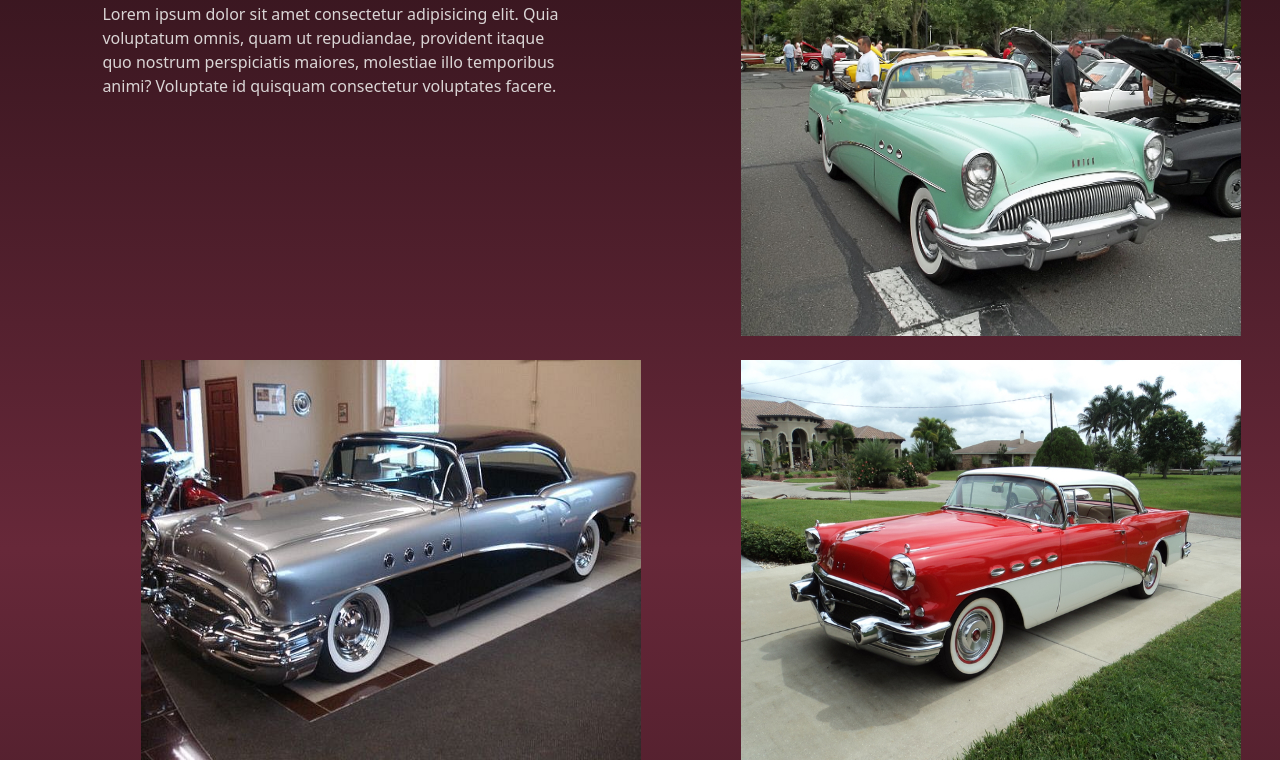
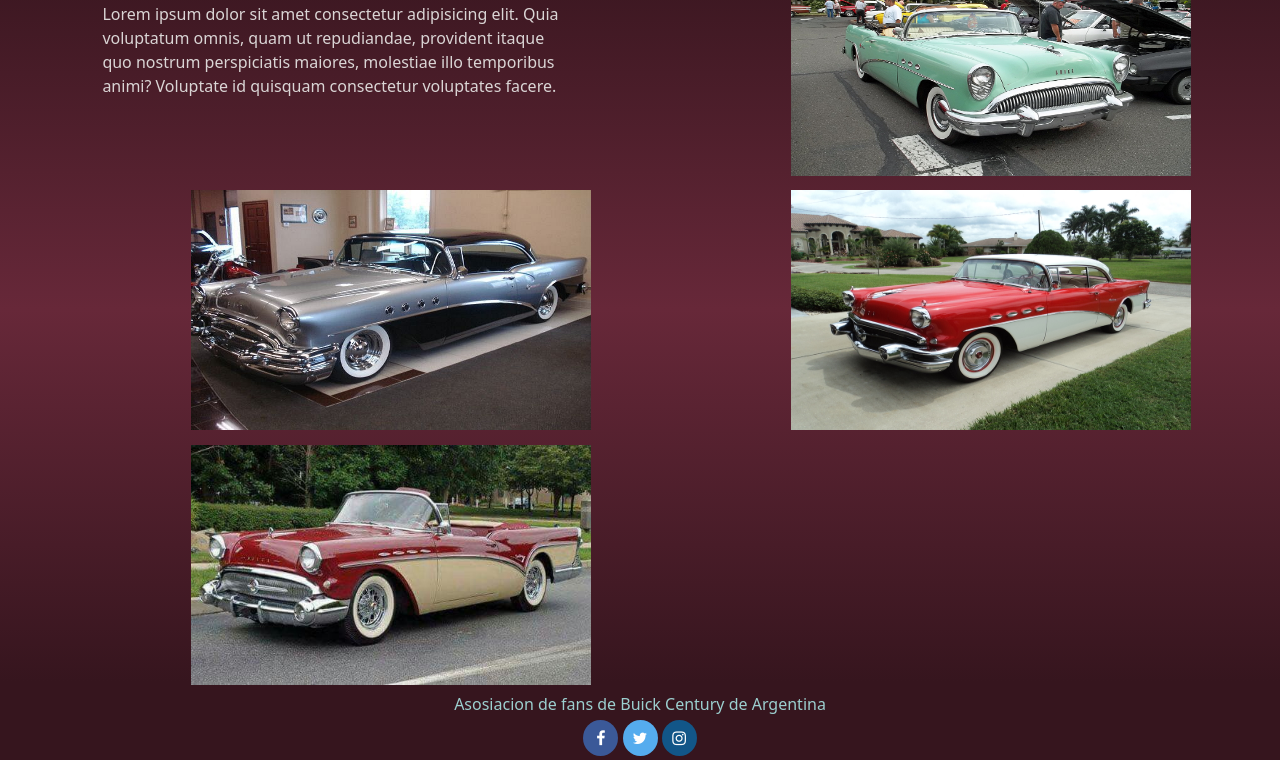
Before and after one commit to GuidoTempone/Coderhouse-projecto-final, a plain HTML site: page generaciones/generacion_2.html in a window 1280 px wide. Shown: the part 340-1100 px from the top of the page. Drawn offline with nearby package versions, Linux system fonts and the light colour scheme; a web font is replaced by a local one.

Commit message:
resolved overload problem

```diff
--- a/generaciones/generacion_2.html
+++ b/generaciones/generacion_2.html
@@ -30,7 +30,7 @@
   </head>
   <body>
     <div class="titulo__container">
-      <div class="row titulo_de_nav">
+      <div class="titulo_de_nav">
         <span class="animate__animated animate__backInDown">Buick Century</span>
       </div>
     </div>
@@ -134,22 +134,22 @@
           </p>
         </div>
         <img
-          class="imagen__default"
+          class="imagen__automovil"
           src="../imagenes/modelos_del_54_a_58/1954_Buick_Century.jpg"
           alt="modelo del 54"
         />
         <img
-          class="imagen__default"
+          class="imagen__automovil"
           src="../imagenes/modelos_del_54_a_58/1955.jpg"
           alt="modelo del 55"
         />
         <img
-          class="imagen__default"
+          class="imagen__automovil"
           src="../imagenes/modelos_del_54_a_58/1956.jpg"
           alt="modelo del 56"
         />
         <img
-          class="imagen__default"
+          class="imagen__automovil"
           src="../imagenes/modelos_del_54_a_58/1957.jpg"
           alt="model del 57"
         />
```
Also changed, not shown: buick_en_general.html (+1 -1 lines), generaciones/generacion_1.html (+1 -1 lines), generaciones/generacion_3.html (+5 -5 lines), generaciones/generacion_4.html (+4 -4 lines), generaciones/generacion_5.html (+5 -5 lines), generaciones/generacion_6.html (+5 -5 lines), generaciones/invicta.html (+1 -1 lines), index.html (+1 -1 lines), novedades.html (+1 -1 lines).
